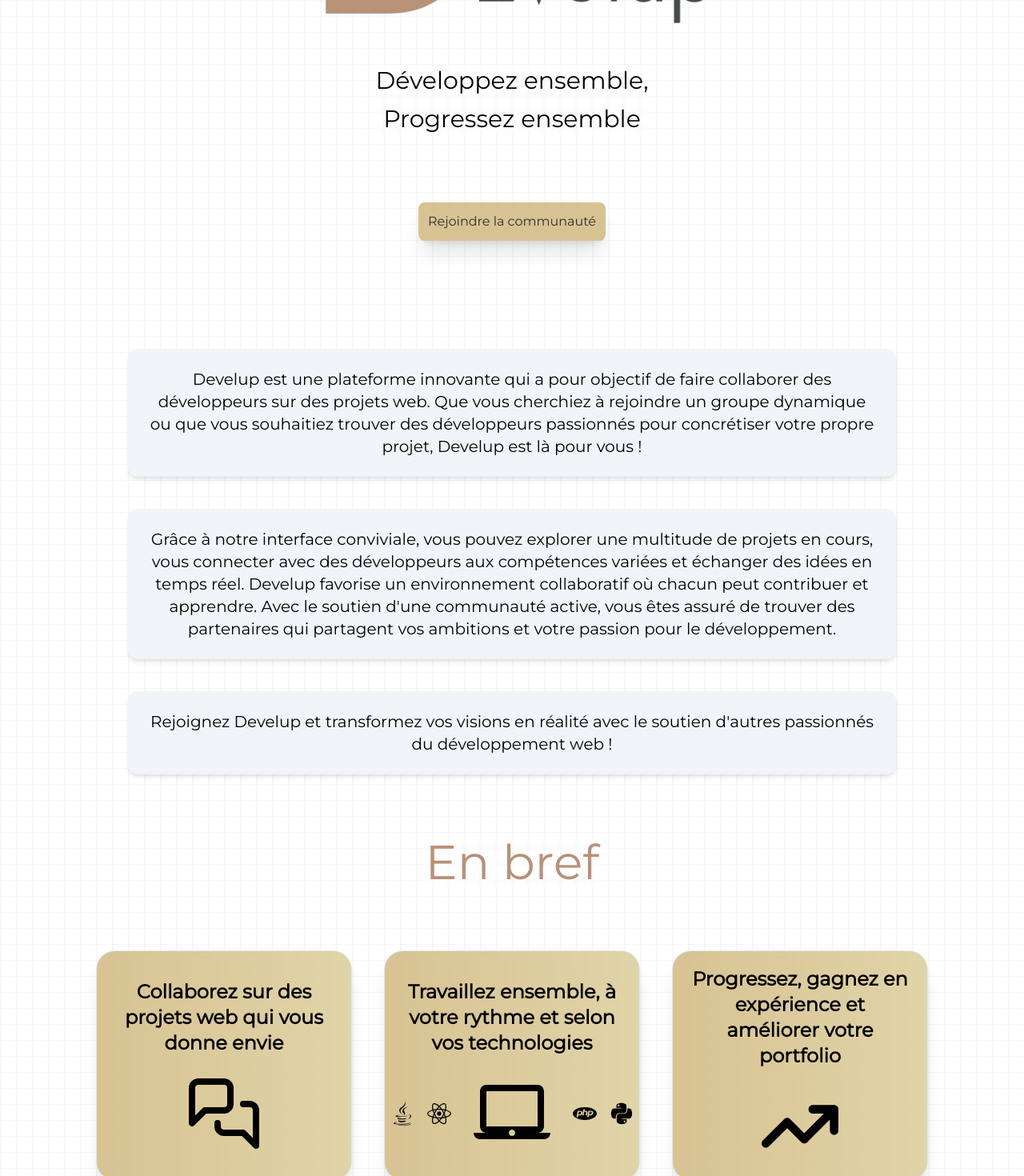
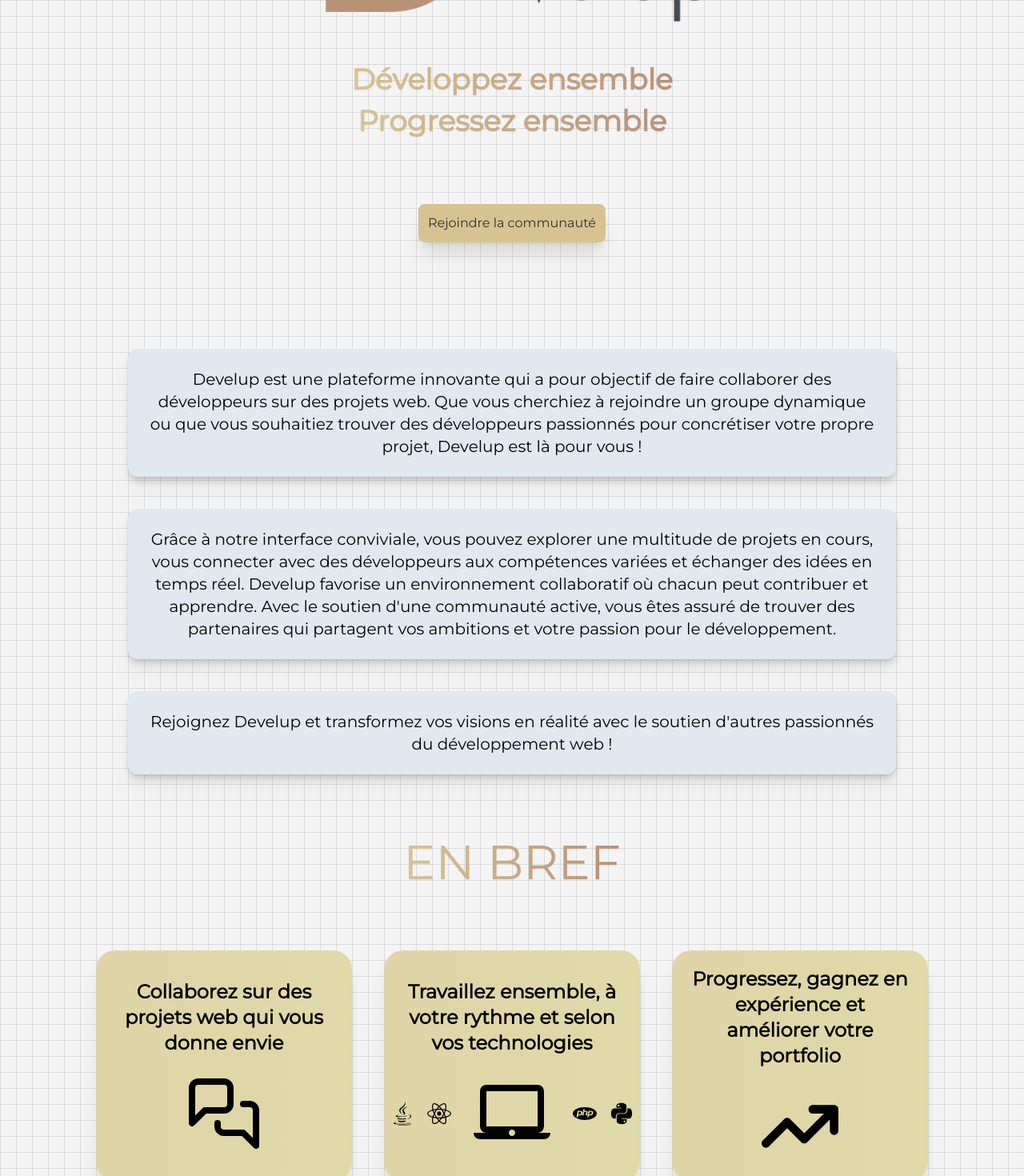
Before and after one commit to PeterLeSouchu/Develup-front, a React (Vite) app: page / in a window 1280 px wide. Shown: the part 380-1850 px from the top of the page at 80% size. Built offline with nearby package versions, Linux system fonts and the light colour scheme.

Commit message:
fix: new css style

```diff
--- a/src/components/public/Header.tsx
+++ b/src/components/public/Header.tsx
@@ -3,30 +3,31 @@ import { Link } from 'react-router-dom';
 
 function Header() {
   return (
-    <header className="md:text-lg flex items-center justify-center pt-6 h-10 min-h-14 ">
-      <nav className="flex items-center  rounded-full bg-gold lg:w-headerLg md:w-headerMd  ">
-        <Link
-          to="/"
-          className="text-black font-semibold flex-1 flex justify-center text-center items-center gap-2 py-2 hover:bg-darkgold pl-4 rounded-l-full transition"
-        >
-          <FaHome />
-          Accueil
+    <header className="md:text-lg flex items-center justify-center pt-6 h-10 min-h-14">
+      <nav className="flex items-center rounded-full bg-gold lg:w-headerLg md:w-headerMd  ">
+        <Link to="/" className="  pl-4  flex-1 ">
+          <p className="text-black font-semibold  flex justify-center text-center items-center gap-2   rounded-l-full transition link-underline py-2  ">
+            <FaHome />
+            Accueil
+          </p>
         </Link>
 
         <Link
           to="/login"
-          className=" hover:bg-darkgold transition flex-1   min-w-36 text-center py-2"
+          className="link-underline transition flex-1 min-w-36 text-center py-2"
         >
           Se connecter
         </Link>
+
         <Link
           to="/signup"
-          className="hover:bg-darkgold py-2 pr-4 flex-1 rounded-r-full text-center   transition"
+          className=" pr-4 flex-1 rounded-r-full text-center transition"
         >
-          S&apos;inscrire
+          <p className="link-underline py-2">S&apos;inscrire</p>
         </Link>
       </nav>
     </header>
   );
 }
+
 export default Header;
--- a/src/pages/public/Home.tsx
+++ b/src/pages/public/Home.tsx
@@ -15,28 +15,36 @@ function Home() {
           alt="Logo-entier-Develup"
           className=" w-1/2 min-w-96 max-w-2xl  "
         />
-        <section className="flex flex-col justify-center items-center text-2xl lg:text-3xl  backdrop-blur-mini">
+        {/* <section className="flex flex-col justify-center items-center text-2xl lg:text-3xl  backdrop-blur-mini">
           <p className="mb-3">Développez ensemble,</p>
           <p>Progressez ensemble</p>
+        </section> */}
+        <section className="flex flex-col justify-center items-center text-3xl lg:text-4xl  text-center font-semibold text-gray-800">
+          <p className="font-bold mb-3 text-transparent bg-clip-text bg-gradient-to-r from-[#D7C392] to-[#B79178] drop-shadow-sm ">
+            Développez ensemble
+          </p>
+          <p className="font-bold text-transparent bg-clip-text bg-gradient-to-r from-[#D7C392] to-[#B79178] drop-shadow-sm ">
+            Progressez ensemble
+          </p>
         </section>
 
         <Link
           to="/signup"
-          className=" p-3 rounded-lg bg-gold text-black hover:bg-darkgold my-10 hover:text-white transition shadow-xl"
+          className="link-comet p-3 rounded-lg bg-gold text-black my-10 transition shadow-xl"
         >
           Rejoindre la communauté
         </Link>
       </section>
       <section className="flex flex-col items-center justify-evenly text-center min-h-100 pb-20">
         <div className="flex flex-col items-center justify-center gap-10">
-          <p className="md:text-xl w-3/4 mx-auto backdrop-blur-mini bg-slate-100 rounded-xl p-6 shadow-md">
+          <p className="md:text-xl w-3/4 mx-auto  bg-slate-200 rounded-xl p-6 shadow-md drop-shadow-xl">
             Develup est une plateforme innovante qui a pour objectif de faire
             collaborer des développeurs sur des projets web. Que vous cherchiez
             à rejoindre un groupe dynamique ou que vous souhaitiez trouver des
             développeurs passionnés pour concrétiser votre propre projet,
             Develup est là pour vous !
           </p>
-          <p className="md:text-xl w-3/4 mx-auto backdrop-blur-mini bg-slate-100 rounded-xl p-6 shadow-md">
+          <p className="md:text-xl w-3/4 mx-auto  bg-slate-200 rounded-xl p-6 shadow-md drop-shadow-xl">
             Grâce à notre interface conviviale, vous pouvez explorer une
             multitude de projets en cours, vous connecter avec des développeurs
             aux compétences variées et échanger des idées en temps réel. Develup
@@ -45,16 +53,16 @@ function Home() {
             assuré de trouver des partenaires qui partagent vos ambitions et
             votre passion pour le développement.
           </p>
-          <p className="md:text-xl w-3/4 mx-auto backdrop-blur-mini bg-slate-100 rounded-xl p-6 shadow-md">
+          <p className="md:text-xl w-3/4 mx-auto  bg-slate-200 rounded-xl p-6 shadow-md drop-shadow-xl">
             Rejoignez Develup et transformez vos visions en réalité avec le
             soutien d&apos;autres passionnés du développement web !
           </p>
         </div>
-        <p className="text-6xl backdrop-blur-mini m-20 text-darkgold">
-          En bref
+        <p className="text-6xl  m-20  text-transparent bg-clip-text bg-gradient-to-r from-[#D7C392] to-[#B79178] drop-shadow-sm ">
+          EN BREF
         </p>
         <div className="flex flex-col md:flex-row items-center justify-center gap-10 w-screen flex-wrap">
-          <div className="bg-diagonal-gradient w-25 h-72 min-w-80 rounded-3xl flex flex-col justify-center items-center gap-6 p-5 shadow-xl border">
+          <div className="bg-diagonal-gradient w-25 h-72 min-w-80 rounded-3xl flex flex-col justify-center items-center gap-6 p-5 shadow-xl">
             <p className="text-2xl font-semibold">
               Collaborez sur des projets web qui vous donne envie
             </p>
@@ -62,7 +70,7 @@ function Home() {
               <LuMessagesSquare />
             </span>
           </div>
-          <div className="bg-diagonal-gradient w-25 h-72 min-w-80 rounded-3xl flex flex-col justify-center items-center gap-6 p-5 shadow-xl border">
+          <div className="bg-diagonal-gradient w-25 h-72 min-w-80 rounded-3xl flex flex-col justify-center items-center gap-6 p-5 shadow-xl">
             <p className="text-2xl font-semibold">
               Travaillez ensemble, à votre rythme et selon vos technologies
             </p>
@@ -80,7 +88,7 @@ function Home() {
               </div>
             </div>
           </div>
-          <div className="bg-diagonal-gradient w-25 h-72 min-w-80 rounded-3xl flex flex-col justify-center items-center gap-6 p-5 shadow-xl border">
+          <div className="bg-diagonal-gradient w-25 h-72 min-w-80 rounded-3xl flex flex-col justify-center items-center gap-6 p-5 shadow-xl ">
             <p className="text-2xl font-semibold">
               Progressez, gagnez en expérience et améliorer votre portfolio
             </p>
--- a/src/styles/index.css
+++ b/src/styles/index.css
@@ -25,17 +25,22 @@
 
 @layer utilities {
   .bg-grid-pattern {
+    background-color: #f4f4f4; /* Fond gris clair */
     background-image: linear-gradient(
         to right,
-        rgba(0, 0, 0, 0.03) 2px,
-        transparent 1px
+        rgba(0, 0, 0, 0.1) 1px,
+        /* Quadrillage noir léger */ transparent 1px
       ),
-      linear-gradient(to bottom, rgba(0, 0, 0, 0.03) 1px, transparent 1px);
+      linear-gradient(to bottom, rgba(0, 0, 0, 0.1) 1px, transparent 1px);
     background-size: 20px 20px;
   }
+
+  /* gold square */
   .bg-diagonal-gradient {
-    background-image: linear-gradient(to right, #d7c392, #e0d4a8);
+    background-image: linear-gradient(to right, #e0d4a8, #e0d9a8);
   }
+
+  /* Loader */
   @keyframes bubble {
     0%,
     100% {
@@ -59,6 +64,50 @@
   .animate-bubble400 {
     animation: bubble 0.8s ease-in-out infinite 0.4s;
   }
+
+  /* Join community button */
+  .link-comet {
+    position: relative;
+  }
+
+  .link-comet::after {
+    content: '';
+    position: absolute;
+    left: 0;
+    bottom: 0;
+    width: 100%;
+    height: 3px;
+    background: linear-gradient(90deg, transparent, #b79178, transparent);
+    transform: scaleX(0);
+    transform-origin: left;
+    transition: transform 0.4s ease-in-out;
+  }
+
+  .link-comet:hover::after {
+    transform: scaleX(1);
+  }
+
+  /* Navbar link */
+  .link-underline {
+    position: relative;
+  }
+
+  .link-underline::after {
+    content: '';
+    position: absolute;
+    left: 50%;
+    bottom: 0;
+    width: 100%;
+    height: 3px;
+    background-color: #b79178;
+    transform: translateX(-50%) scaleX(0);
+    transform-origin: center;
+    transition: transform 0.3s ease;
+  }
+
+  .link-underline:hover::after {
+    transform: translateX(-50%) scaleX(0.8);
+  }
 }
 
 body {
--- a/tailwind.config.js
+++ b/tailwind.config.js
@@ -16,11 +16,7 @@ export default {
       height: {
         8: '8vh',
         10: '10vh',
-        84: '84vh',
         80: '80vh',
-        30: '30rem',
-        33: '33rem',
-        92: '92vh',
       },
       width: {
         25: '25%',
@@ -34,15 +30,6 @@ export default {
         80: '80vh',
         100: '100vh',
       },
-      backdropBlur: {
-        mini: '1px',
-      },
-      keyframes: {
-        fadeIn: {
-          '0%': { opacity: '0' },
-          '100%': { opacity: '1' },
-        },
-      },
     },
   },
   plugins: [],
```
